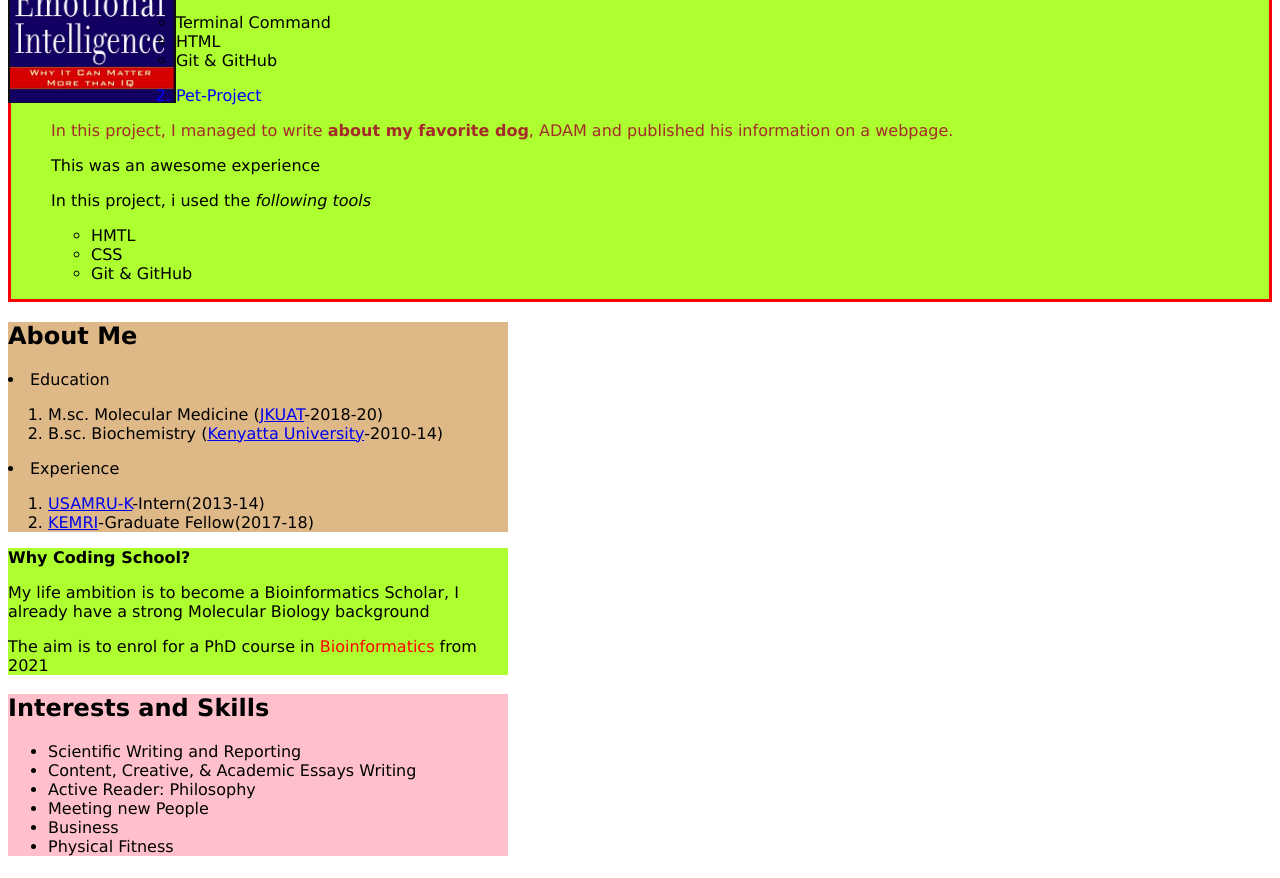
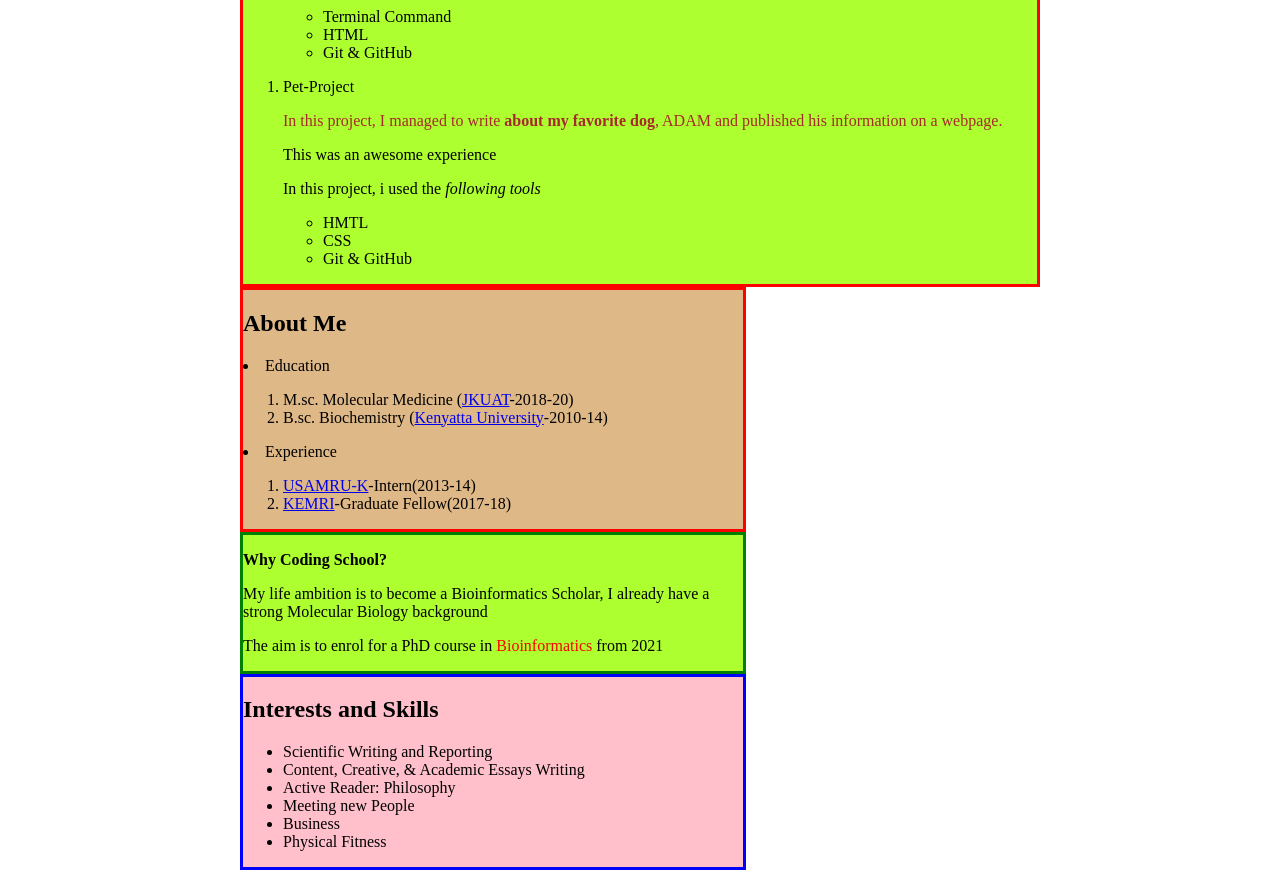
Before and after one commit to JustoKochung/Portfolio-Landing-Page, a plain HTML site: page index.html in a window 1280 px wide. Shown: the part 228-1106 px from the top of the page. Drawn offline with Linux system fonts and the light colour scheme.

Commit message:
added more styles

```diff
--- a/css/styles.css
+++ b/css/styles.css
@@ -1,41 +1,46 @@
 h1 {
   color: navy;
   text-align: center;
+}
+#container {
+  width: 800px;
+  height: auto;
+  margin-left: auto;
+  margin-right: auto;
+  margin-top: 11px;
+}
+.about {
+  background-color: burlywood;
+  width: 500px;
+  border: solid red;
+}
+.interest {
+  background-color: pink;
+  width: 500px;
+  border: solid blue;
+}
+.coding {
+  width: 500px;
+  background-color: greenyellow;
+  border: solid green;
+}
+.projects  {
+  background-color: greenyellow;
+  border: solid red;
+  padding: 10x;
+}
+.ambition {
+  color: red;
+}
+chapter {
+  color: blue;
+}
+.intro {
+  color: brown;
+  font-style: normal;
 }
 img {
   max-width: 200px;
   max-height: 250px;
   float: left;
-
 }
-.intro {
-  color: brown;
-  font-style: normal;
-}
-.chapter {
-  color: blue;
-}
-.sidebar2 {
-  background-color: burlywood;
-  width: 500px;
-}
-.sidebar3 {
-  background-color: pink;
-  width: 500px;
-}
-.sidebar4 {
-  width: 500px;
-  background-color: greenyellow;
-}
-.ambition {
-  color: red;
-}
-body {
-  font-family: Verdana, Geneva, Tahoma, sans-serif;
-}
-.box  {
-  background-color: greenyellow;
-  border: solid red;
-  padding: 10x;
-
-}
--- /dev/null
+++ b/css/test.css
@@ -0,0 +1,5 @@
+
+#container {
+  width: 800px;
+  height: auto;
+}
--- a/index.html
+++ b/index.html
@@ -7,13 +7,15 @@
   <link rel="stylesheet" href="css/styles.css" type="text/css">
 </head>
 <body>
-  <h1>Justo O. Ochung'</h1>
-  <img src="images/bk.png" alt="My favorite book">
-  <div class="box">
-  <h2>Projects</h2>
-  <ol>
-    <li class="chapter">My-first-webpage</li>
-    <p class="intro">The project involved creating <strong>my-first-webpage</strong> as an introductory course to programming at <a href="https://moringaschool.com/" target="_blank">Moringa School</a>.
+  <div id="container">
+    <div id="name">
+      <h1>Justo O. Ochung'</h1>
+    </div>
+    <div class="projects">
+      <h2>Projects</h2>
+        <ol>
+          li class="chapter">My-first-webpage</li>
+            <p class="intro">The project involved creating <strong>my-first-webpage</strong> as an introductory course to programming at <a href="https://moringaschool.com/" target="_blank">Moringa School</a>.
       I used the <em>following tools</em>;
       <ul>
         <li>Terminal Command</li>
@@ -32,7 +34,7 @@
     </ul>
   </ol>
 </div>
-<div class="sidebar2">
+<div class="about">
   <h2>About Me</h2>
   <li>Education</li>
   <ol>
@@ -47,12 +49,12 @@
     <li><a href="https://www.kemri.org/" target="_blank">KEMRI</a>-Graduate Fellow(2017-18)</li>
   </ol>
 </div>
-<div class="sidebar4">
+<div class="coding">
   <p><strong>Why Coding School?</strong></p>
   <p>My life ambition is to become a Bioinformatics Scholar, I already have a strong Molecular Biology background</p>
   <p>The aim is to enrol for a PhD course in <span class="ambition">Bioinformatics</span> from 2021</p>
 </div>
-  <div class="sidebar3">
+  <div class="interest">
   <h2>Interests and Skills</h2>
   <ul>
     <li>Scientific Writing and Reporting</li>
@@ -63,5 +65,6 @@
     <li>Physical Fitness</li>
   </ul>
 </div>
+</div>
 </body>
 </html>
```
Also changed, not shown: test.html (added, +26 -0 lines).
